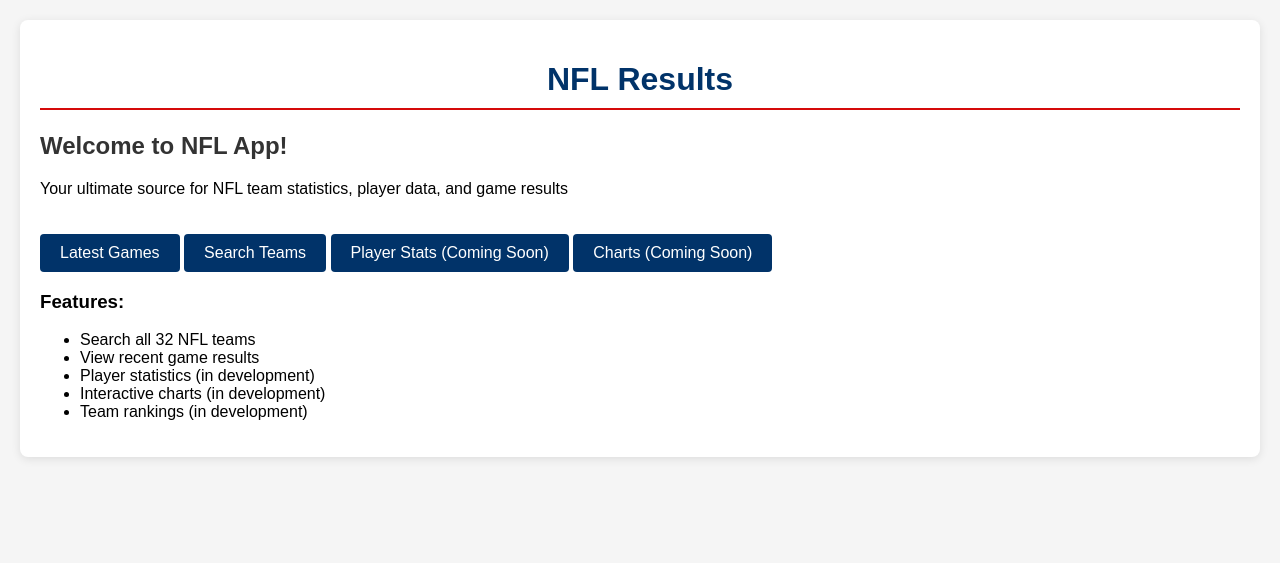
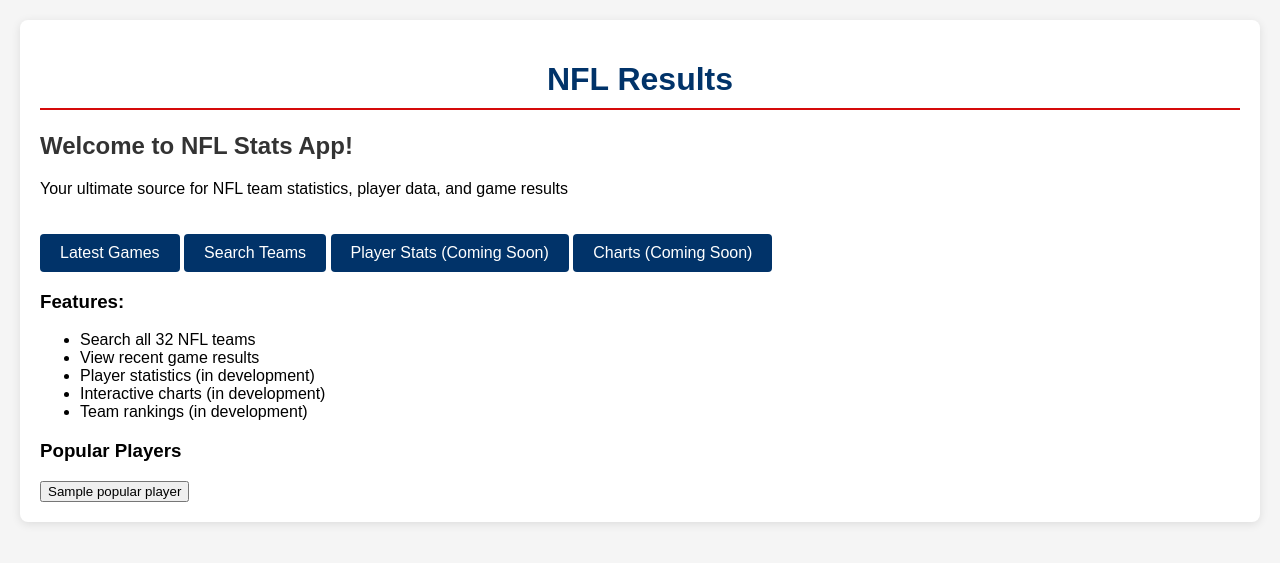
Before and after one commit to VictorCali1702/nfl-flask-app, a Flask app: template templates/index.html in a window 1280 px wide. Shown: the top 563 px of the page. Run offline with Flask 3, Linux system fonts and the light colour scheme; the template is opened without the code that fills it: most values are stand-ins (such as "Sample title", 1, 10 or a date in 2020).

Commit message:
NFL index.html refreshed

```diff
--- a/templates/index.html
+++ b/templates/index.html
@@ -1,7 +1,7 @@
 {% extends "base.html" %}
 {% block content %}
 <div class="welcome">
-	<h2>Welcome to NFL App!</h2>
+	<h2>Welcome to NFL Stats App!</h2>
 	<p>Your ultimate source for NFL team statistics, player data, and game results</p>
 
 	<div class="quick-lins">
@@ -21,5 +21,18 @@
 			<li>Team rankings (in development)</li>
 		</ul>
 	</div>
+
+	<div class="popular-section">
+		<h3>Popular Players</h3>
+		<div class="popular-grid">
+			{% for key, name in popular_players.items() %}
+			<form method="POST" action="{{ url_for('search_players') }}" class="popular-players-form">
+				<input type="hidden" name="player_name" value="{{ name }}">
+				<button type="submit" class="popular-player-btn">{{ name }}</button>
+			</form>
+			{% endfor %}
+		</div>
+	</div>
+
 </div>
 {% endblock %}
```
